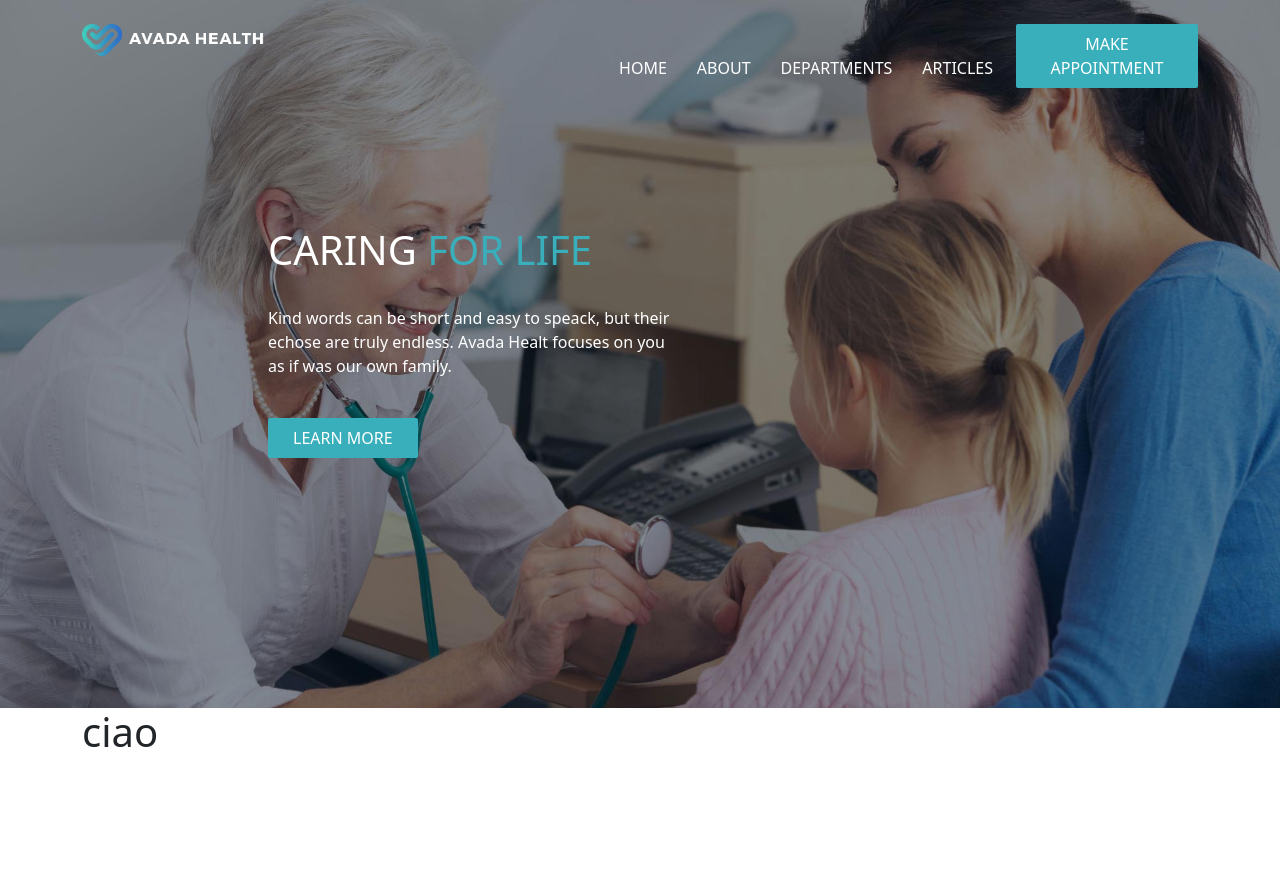
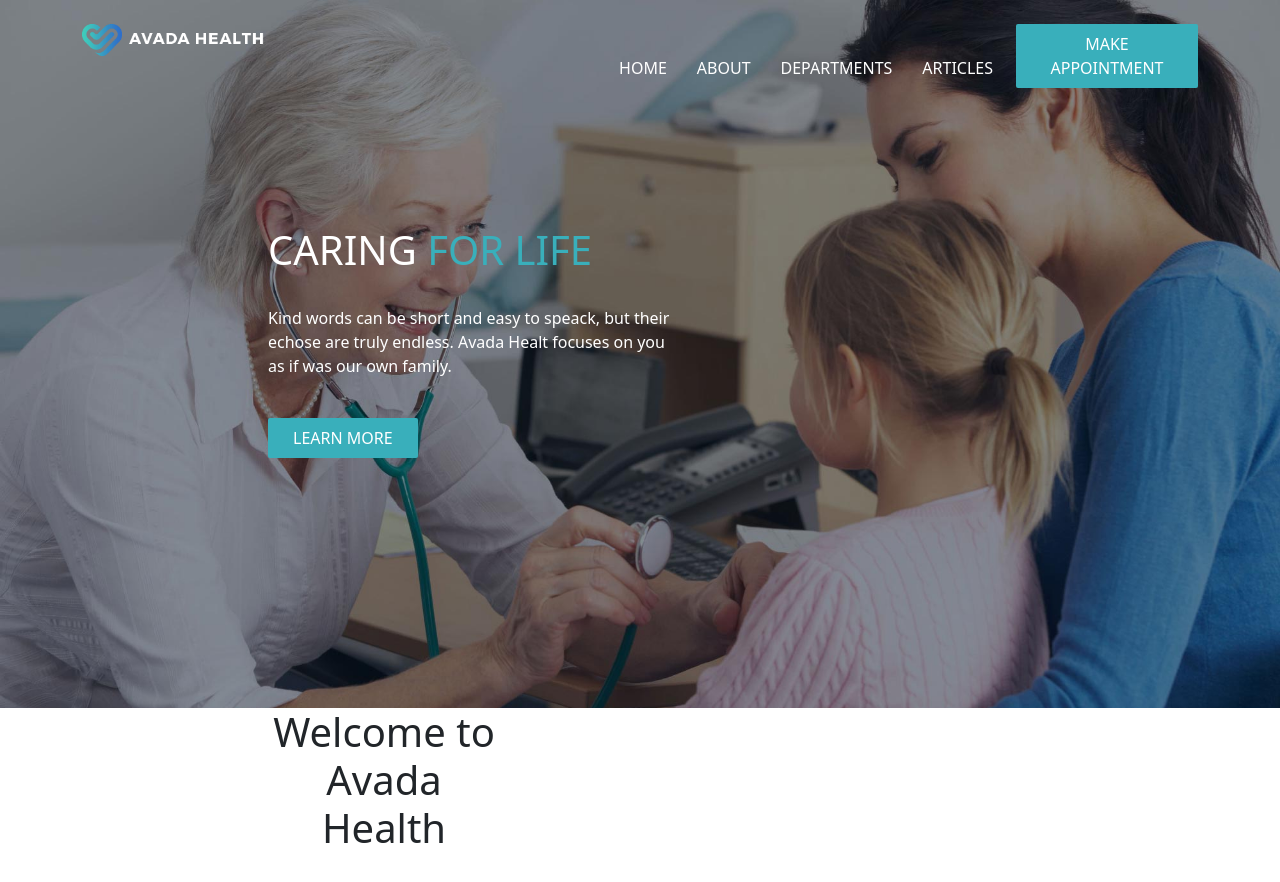
Before and after one commit to WalterFrongia/proj-html-vuejs, a Vue app: page / in a window 1280 px wide. Shown: the top 882 px of the page. Built offline with nearby package versions, Linux system fonts and the light colour scheme.

Commit message:
Creata variabile scss per impaginare il testo all'interno di margin auto con una width specifica

```diff
--- a/src/components/Header.vue
+++ b/src/components/Header.vue
@@ -134,7 +134,7 @@ button{
 //Text Section
 #text-section{
     margin:auto;
-    width:60%;
+    width:$primaryWidth;
 
     padding-top:130px;
     padding-bottom: 250px;
--- a/src/components/Welcome.vue
+++ b/src/components/Welcome.vue
@@ -2,8 +2,8 @@
     <div id="welcome-section">
         <div class="container">
             <div class="row">
-                <div class="">
-                    <h1>ciao</h1>
+                <div class="col-4 text-center">
+                   <h1>Welcome to Avada Health</h1>
                 </div>
             </div>
         </div>
@@ -21,6 +21,8 @@ export default {
 @import "../style/variables.scss";
 
 #welcome-section{
+    margin:auto;
+    width:$primaryWidth;
     height: 500px; //atezza impostata per capire grandezze pagina, poi verrà rimossa
 }
 
--- a/src/style/variables.scss
+++ b/src/style/variables.scss
@@ -8,3 +8,8 @@ $textColor: white;
 //FONT SIZE
 
 $primaryFont: 1rem; //Font modificati: navbar,
+
+// /FONT SIZE
+
+//VARIABILE PER GRANDEZZA CONTENITORE CONTENUTO MARGIN AUTO
+$primaryWidth:60%;
```
